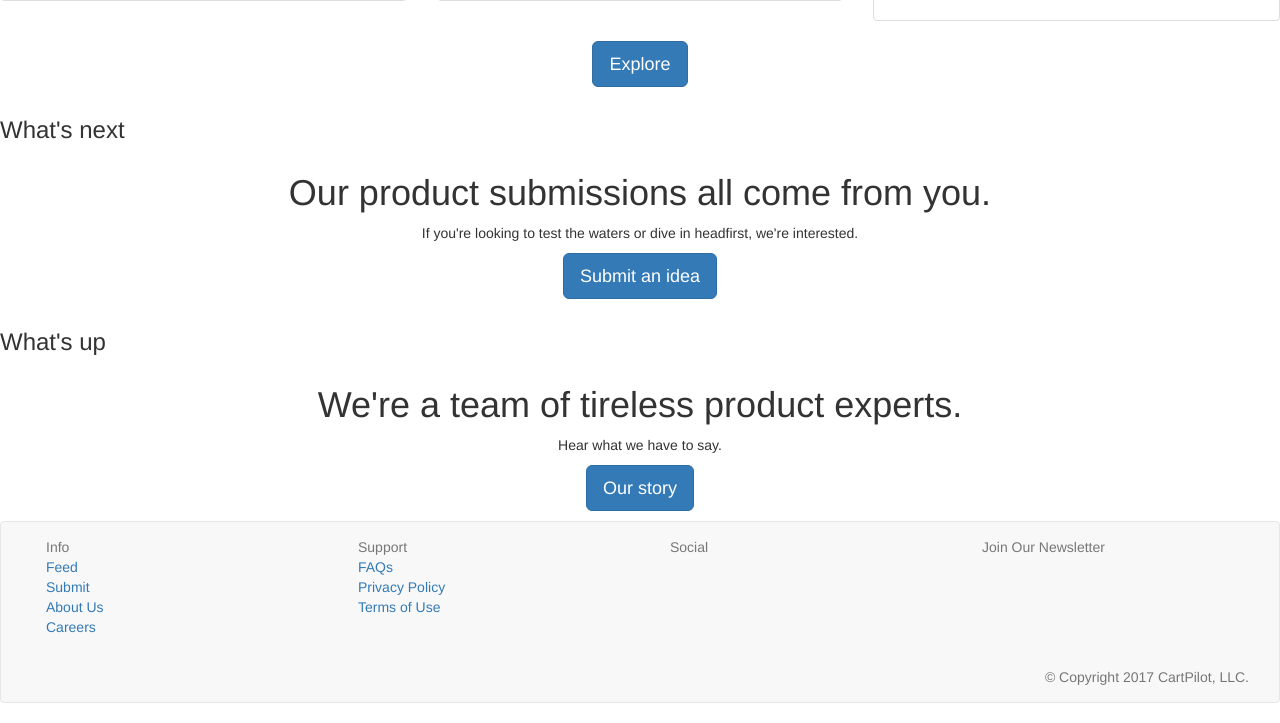
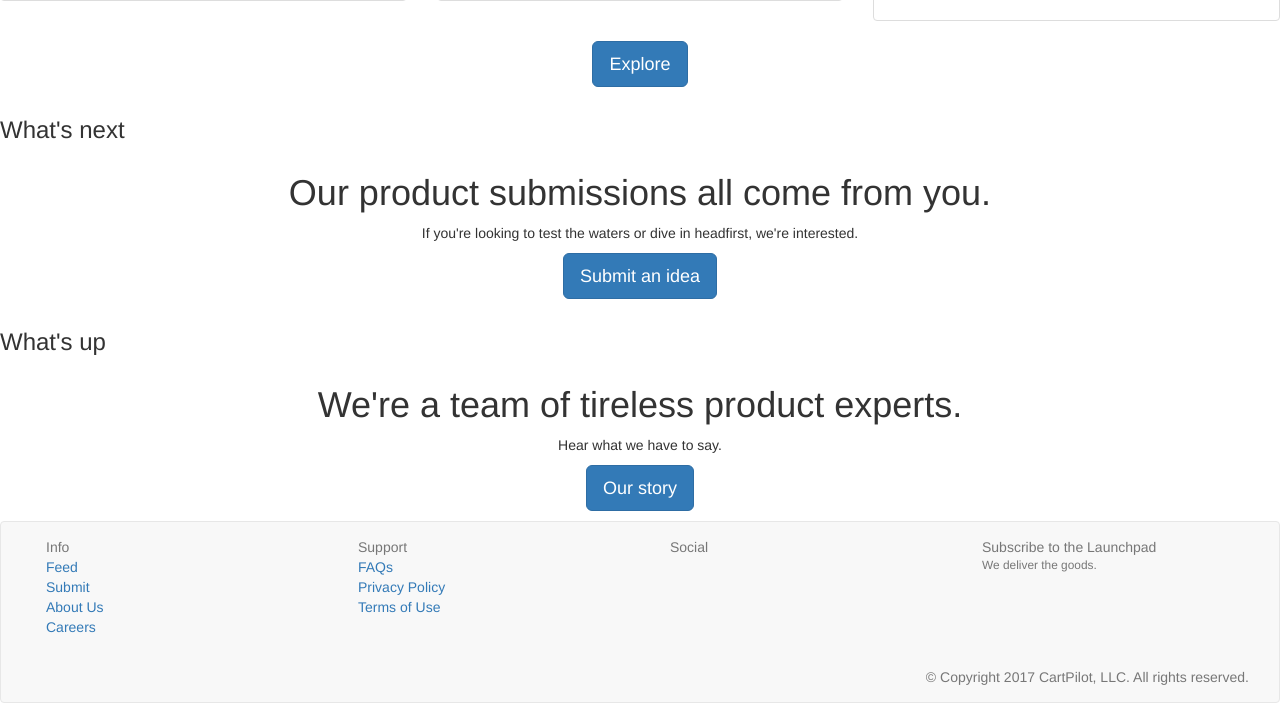
Before and after one commit to CartPilot/cartpilot, a plain HTML site: page index.html in a window 1280 px wide. Shown: the part 1015-1738 px from the top of the page. Drawn offline with nearby package versions, Linux system fonts and the light colour scheme.

Commit message:
email list

```diff
--- a/index.html
+++ b/index.html
@@ -132,12 +132,13 @@
                         </div>
                         <div class="col-md-3">
                             <ul class="navbar-text list-unstyled">
-                                <li>Join Our Newsletter</li>
+                                <li>Subscribe to the Launchpad</li>
+                                <li class="small">We deliver the goods.</li>
                             </ul>
                         </div>
                         <div class="col-md-12">
                         <div class="nav navbar-nav navbar-right">
-                            <p class="navbar-text">© Copyright 2017 CartPilot, LLC.</p>
+                            <p class="navbar-text">© Copyright 2017 CartPilot, LLC. All rights reserved.</p>
                         </div>
                         </div>
                     </div>
```
Also changed, not shown: 2 other files.
